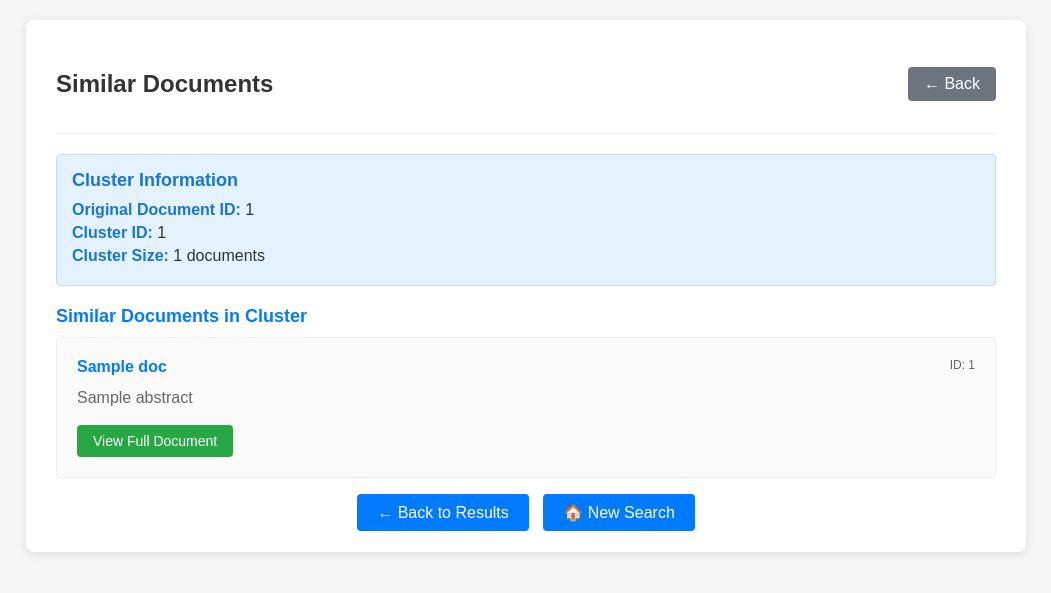
After one commit to adaalif/Search-Engine, a FastAPI app: template templates/similar_documents.html in a window 1280 px wide. The commit adds this page. Shown: the top 593 px of the page, without its empty margins (114-1165 px from the left). Run offline with FastAPI, Linux system fonts and the light colour scheme; the template is opened without the code that fills it: most values are stand-ins (such as "Sample title", 1, 10 or a date in 2020); parts of the project's set-up code (start-up, migrations or seed data) failed here and were passed over.

Commit message:
menambah clustering ke dalam search engine

```diff
--- a/main.py
+++ b/main.py
@@ -12,6 +12,9 @@ from nltk.corpus import stopwords
 from nltk.stem import PorterStemmer
 from rank_bm25 import BM25Okapi
 from Levenshtein import distance as levenshtein_distance
+from sklearn.feature_extraction.text import TfidfVectorizer
+from sklearn.metrics.pairwise import cosine_similarity
+from sklearn.cluster import KMeans
 import nltk
 import os
 
@@ -20,7 +23,11 @@ nltk.download('punkt', quiet=True)
 nltk.download('stopwords', quiet=True)
 
 # Initialize FastAPI app
-app = FastAPI(title="Search Engine API", description="A BM25-based search engine with typo correction")
+app = FastAPI(
+    title="Advanced Information Retrieval Search Engine",
+    description="A comprehensive search engine implementing BM25 ranking, document clustering, typo correction, and multi-field search with Reciprocal Rank Fusion (RRF)",
+    version="2.0.0"
+)
 
 # Templates and static files
 templates = Jinja2Templates(directory="templates")
@@ -42,10 +49,31 @@ def preprocess(text):
     tokens = [stemmer.stem(word) for word in tokens]
     return tokens
 
-class BM25_RRF_SearchEngine:
-    def __init__(self, dataset):
+class BM25_RRF_Clustered_SearchEngine:
+    """
+    Advanced Information Retrieval Search Engine
+
+    This class implements a comprehensive search engine that combines:
+    1. Multi-field BM25 ranking (title, abstract, keyphrases)
+    2. Document clustering using K-Means with TF-IDF
+    3. Reciprocal Rank Fusion (RRF) for score combination
+    4. Automatic typo correction using Levenshtein distance
+    5. Clustering-based relevance boosting
+
+    Pipeline Overview:
+    - Document Preprocessing: Tokenization, stopword removal, stemming
+    - Vocabulary Building: Create searchable term dictionary
+    - Index Construction: Build BM25 indices for each field
+    - Document Clustering: Group similar documents using K-Means
+    - Query Processing: Preprocess and correct user queries
+    - Multi-field Search: Search across title, abstract, and keyphrases
+    - Score Fusion: Combine scores using RRF with clustering boost
+    - Result Ranking: Return ranked results with cluster information
+    """
+    def __init__(self, dataset, n_clusters=10):
         self.dataset = list(dataset)
         self.doc_map = {doc['id']: doc for doc in self.dataset}
+        self.n_clusters = n_clusters
 
         tokenized_titles = [preprocess(doc.get('title', '')) for doc in self.dataset]
         tokenized_keyphrases = [preprocess(' '.join(doc.get('keyphrases', []))) for doc in self.dataset]
@@ -75,6 +103,61 @@ class BM25_RRF_SearchEngine:
         else:
             self.bm25_abstract = None
 
+        # Initialize clustering
+        self._setup_clustering()
+
+    def _setup_clustering(self):
+        """Setup document clustering using K-Means"""
+        print("🔄 Setting up document clustering...")
+
+        # Combine all text for clustering
+        combined_texts = []
+        for doc in self.dataset:
+            title = doc.get('title', '')
+            abstract = doc.get('abstract', '')
+            keyphrases = ' '.join(doc.get('keyphrases', []))
+            combined_text = f"{title} {abstract} {keyphrases}"
+            combined_texts.append(combined_text)
+
+        # Create TF-IDF vectors for clustering
+        self.tfidf_vectorizer = TfidfVectorizer(
+            max_features=1000,
+            stop_words='english',
+            ngram_range=(1, 2)
+        )
+
+        tfidf_matrix = self.tfidf_vectorizer.fit_transform(combined_texts)
+
+        # Perform K-Means clustering
+        self.kmeans = KMeans(
+            n_clusters=min(self.n_clusters, len(self.dataset)),
+            random_state=42,
+            n_init=10
+        )
+
+        self.doc_clusters = self.kmeans.fit_predict(tfidf_matrix)
+        self.cluster_centers = self.kmeans.cluster_centers_
+
+        # Create cluster to documents mapping
+        self.cluster_to_docs = defaultdict(list)
+        for i, cluster_id in enumerate(self.doc_clusters):
+            self.cluster_to_docs[cluster_id].append(i)
+
+        print(f"✅ Clustering completed: {len(set(self.doc_clusters))} clusters created")
+
+    def get_cluster_info(self, doc_id):
+        """Get cluster information for a document"""
+        for i, doc in enumerate(self.dataset):
+            if str(doc['id']) == str(doc_id):
+                cluster_id = self.doc_clusters[i]
+                cluster_docs = self.cluster_to_docs[cluster_id]
+                return {
+                    'cluster_id': int(cluster_id),
+                    'cluster_size': len(cluster_docs),
+                    'similar_docs': [self.dataset[j]['id'] for j in cluster_docs[:5]]  # Top 5 similar docs
+                }
+        return None
+
     def _correct_query_word(self, word):
         if word in self.vocabulary:
             return word
@@ -87,7 +170,7 @@ class BM25_RRF_SearchEngine:
                 corrected_word = vocab_word
         return corrected_word if min_dist <= 3 else word
 
-    def search(self, query, top_n=10, k=60):
+    def search(self, query, top_n=10, k=60, use_clustering=True):
         query_tokens = preprocess(query)
 
         corrected_query_tokens = []
@@ -100,6 +183,13 @@ class BM25_RRF_SearchEngine:
                 typo_found = True
                 corrections_made.append(f"'{token}' -> '{corrected_word}'")
             corrected_query_tokens.append(corrected_word)
+
+        # If using clustering, find relevant clusters first
+        if use_clustering:
+            relevant_clusters = self._find_relevant_clusters(query)
+            print(f"🎯 Found {len(relevant_clusters)} relevant clusters")
+        else:
+            relevant_clusters = None
 
         title_rank_map, keyphrase_rank_map, abstract_rank_map = {}, {}, {}
         all_doc_indices = set()
@@ -124,6 +214,13 @@ class BM25_RRF_SearchEngine:
 
         rrf_scores = defaultdict(float)
         for doc_idx in all_doc_indices:
+            # Apply clustering boost if document is in relevant clusters
+            cluster_boost = 1.0
+            if use_clustering and relevant_clusters is not None:
+                doc_cluster = self.doc_clusters[doc_idx]
+                if doc_cluster in relevant_clusters:
+                    cluster_boost = 1.2  # 20% boost for relevant cluster documents
+
             score = 0.0
             if doc_idx in title_rank_map:
                 score += 1 / (k + title_rank_map[doc_idx])
@@ -131,23 +228,49 @@ class BM25_RRF_SearchEngine:
                 score += 1 / (k + keyphrase_rank_map[doc_idx])
             if doc_idx in abstract_rank_map:
                 score += 1 / (k + abstract_rank_map[doc_idx])
-            rrf_scores[doc_idx] = score
+
+            rrf_scores[doc_idx] = score * cluster_boost
 
         sorted_docs = sorted(rrf_scores.items(), key=lambda item: item[1], reverse=True)
 
         results = []
         for doc_idx, score in sorted_docs[:top_n]:
             original_doc = self.dataset[doc_idx]
+            cluster_info = self.get_cluster_info(original_doc['id'])
             results.append({
                 'id': original_doc['id'],
                 'title': original_doc.get('title', 'N/A'),
                 'score': score,
                 'abstract': original_doc.get('abstract', 'N/A'),
                 'keyphrases': original_doc.get('keyphrases', 'N/A'),
-                'corrections': corrections_made if typo_found else []
+                'corrections': corrections_made if typo_found else [],
+                'cluster_id': cluster_info['cluster_id'] if cluster_info else None,
+                'cluster_size': cluster_info['cluster_size'] if cluster_info else None
             })
 
         return results
+
+    def _find_relevant_clusters(self, query):
+        """Find clusters most relevant to the query"""
+        # Transform query to TF-IDF vector
+        query_vector = self.tfidf_vectorizer.transform([query])
+
+        # Calculate similarity between query and cluster centers
+        similarities = cosine_similarity(query_vector, self.cluster_centers)[0]
+
+        # Get top clusters (above threshold)
+        threshold = 0.1
+        relevant_clusters = []
+        for i, sim in enumerate(similarities):
+            if sim > threshold:
+                relevant_clusters.append(i)
+
+        # If no clusters above threshold, return top 3
+        if not relevant_clusters:
+            top_indices = np.argsort(similarities)[-3:]
+            relevant_clusters = top_indices.tolist()
+
+        return relevant_clusters
 
 @app.on_event("startup")
 async def startup_event():
@@ -165,7 +288,7 @@ async def startup_event():
         ])
 
         # Initialize search engine
-        search_engine = BM25_RRF_SearchEngine(dataset_to_eval)
+        search_engine = BM25_RRF_Clustered_SearchEngine(dataset_to_eval)
         print(f"✅ Search engine initialized with {len(search_engine.dataset)} documents")
         print(f"📚 Vocabulary size: {len(search_engine.vocabulary)} words")
 
@@ -271,7 +394,87 @@ async def get_stats():
         "vocabulary_size": len(search_engine.vocabulary),
         "has_title_index": search_engine.bm25_title is not None,
         "has_keyphrase_index": search_engine.bm25_keyphrases is not None,
-        "has_abstract_index": search_engine.bm25_abstract is not None
+        "has_abstract_index": search_engine.bm25_abstract is not None,
+        "clusters_count": len(set(search_engine.doc_clusters)),
+        "clustering_enabled": True
+    }
+
+@app.get("/clusters")
+async def get_clusters():
+    """Get clustering information"""
+    if not search_engine:
+        raise HTTPException(status_code=500, detail="Search engine not initialized")
+
+    cluster_info = {}
+    for cluster_id in range(len(set(search_engine.doc_clusters))):
+        docs_in_cluster = search_engine.cluster_to_docs[cluster_id]
+        cluster_info[cluster_id] = {
+            "size": len(docs_in_cluster),
+            "documents": [search_engine.dataset[i]['id'] for i in docs_in_cluster[:10]]  # Top 10 docs
+        }
+
+    return {
+        "total_clusters": len(set(search_engine.doc_clusters)),
+        "clusters": cluster_info
+    }
+
+@app.get("/document/{doc_id}/similar", response_class=HTMLResponse)
+async def get_similar_documents(request: Request, doc_id: str):
+    """Get similar documents based on clustering with HTML template"""
+    if not search_engine:
+        raise HTTPException(status_code=500, detail="Search engine not initialized")
+
+    cluster_info = search_engine.get_cluster_info(doc_id)
+    if not cluster_info:
+        raise HTTPException(status_code=404, detail="Document not found")
+
+    similar_docs = []
+    for similar_doc_id in cluster_info['similar_docs']:
+        if str(similar_doc_id) != str(doc_id):  # Exclude the original document
+            for doc in search_engine.dataset:
+                if str(doc['id']) == str(similar_doc_id):
+                    similar_docs.append({
+                        'id': doc['id'],
+                        'title': doc.get('title', 'N/A'),
+                        'abstract': doc.get('abstract', 'N/A')[:200] + '...' if len(doc.get('abstract', '')) > 200 else doc.get('abstract', 'N/A')
+                    })
+                    break
+
+    return templates.TemplateResponse("similar_documents.html", {
+        "request": request,
+        "original_doc_id": doc_id,
+        "cluster_id": cluster_info['cluster_id'],
+        "cluster_size": cluster_info['cluster_size'],
+        "similar_documents": similar_docs
+    })
+
+@app.get("/api/document/{doc_id}/similar")
+async def get_similar_documents_api(doc_id: str):
+    """Get similar documents based on clustering as JSON API"""
+    if not search_engine:
+        raise HTTPException(status_code=500, detail="Search engine not initialized")
+
+    cluster_info = search_engine.get_cluster_info(doc_id)
+    if not cluster_info:
+        raise HTTPException(status_code=404, detail="Document not found")
+
+    similar_docs = []
+    for similar_doc_id in cluster_info['similar_docs']:
+        if str(similar_doc_id) != str(doc_id):  # Exclude the original document
+            for doc in search_engine.dataset:
+                if str(doc['id']) == str(similar_doc_id):
+                    similar_docs.append({
+                        'id': doc['id'],
+                        'title': doc.get('title', 'N/A'),
+                        'abstract': doc.get('abstract', 'N/A')[:200] + '...' if len(doc.get('abstract', '')) > 200 else doc.get('abstract', 'N/A')
+                    })
+                    break
+
+    return {
+        "original_doc_id": doc_id,
+        "cluster_id": cluster_info['cluster_id'],
+        "cluster_size": cluster_info['cluster_size'],
+        "similar_documents": similar_docs
     }
 
 if __name__ == "__main__":
--- a/static/css/style.css
+++ b/static/css/style.css
@@ -289,3 +289,26 @@ h3 {
     background: #0056b3;
     color: white;
 }
+
+/* Cluster Info Styles */
+.cluster-info {
+    background: #e3f2fd;
+    border: 1px solid #bbdefb;
+    border-radius: 4px;
+    padding: 15px;
+    margin-bottom: 20px;
+}
+
+.cluster-info h3 {
+    color: #1976d2;
+    margin: 0 0 10px 0;
+}
+
+.cluster-info p {
+    margin: 5px 0;
+    color: #333;
+}
+
+.cluster-info strong {
+    color: #1976d2;
+}
--- /dev/null
+++ b/templates/similar_documents.html
@@ -0,0 +1,54 @@
+<!DOCTYPE html>
+<html lang="en">
+<head>
+    <meta charset="UTF-8">
+    <meta name="viewport" content="width=device-width, initial-scale=1.0">
+    <title>Similar Documents - {{ original_doc_id }}</title>
+    <link rel="stylesheet" href="/static/css/style.css">
+</head>
+<body>
+    <div class="container">
+        <div class="header">
+            <h2>Similar Documents</h2>
+            <a href="javascript:history.back()" class="back-btn">← Back</a>
+        </div>
+
+        <div class="cluster-info">
+            <h3>Cluster Information</h3>
+            <p><strong>Original Document ID:</strong> {{ original_doc_id }}</p>
+            <p><strong>Cluster ID:</strong> {{ cluster_id }}</p>
+            <p><strong>Cluster Size:</strong> {{ cluster_size }} documents</p>
+        </div>
+
+        <div class="section">
+            <h3 class="section-title">Similar Documents in Cluster</h3>
+            {% if similar_documents %}
+                {% for doc in similar_documents %}
+                <div class="result-item">
+                    <div class="result-header">
+                        <h4 class="result-title">{{ doc.title }}</h4>
+                        <span class="doc-id">ID: {{ doc.id }}</span>
+                    </div>
+                    <div class="result-abstract">
+                        {{ doc.abstract }}
+                    </div>
+                    <div class="result-actions">
+                        <a href="/document/{{ doc.id }}" class="view-doc-btn">View Full Document</a>
+                    </div>
+                </div>
+                {% endfor %}
+            {% else %}
+                <div class="no-results">
+                    <h3>No similar documents found</h3>
+                    <p>This document might be in a cluster by itself.</p>
+                </div>
+            {% endif %}
+        </div>
+
+        <div class="actions">
+            <a href="javascript:history.back()" class="btn">← Back to Results</a>
+            <a href="/" class="btn">🏠 New Search</a>
+        </div>
+    </div>
+</body>
+</html>
```
Also changed, not shown: index.html (added, +141 -0 lines), static_demo.html (added, +141 -0 lines), templates/search_results.html (+8 -1 lines), README.md, 1 other file.
